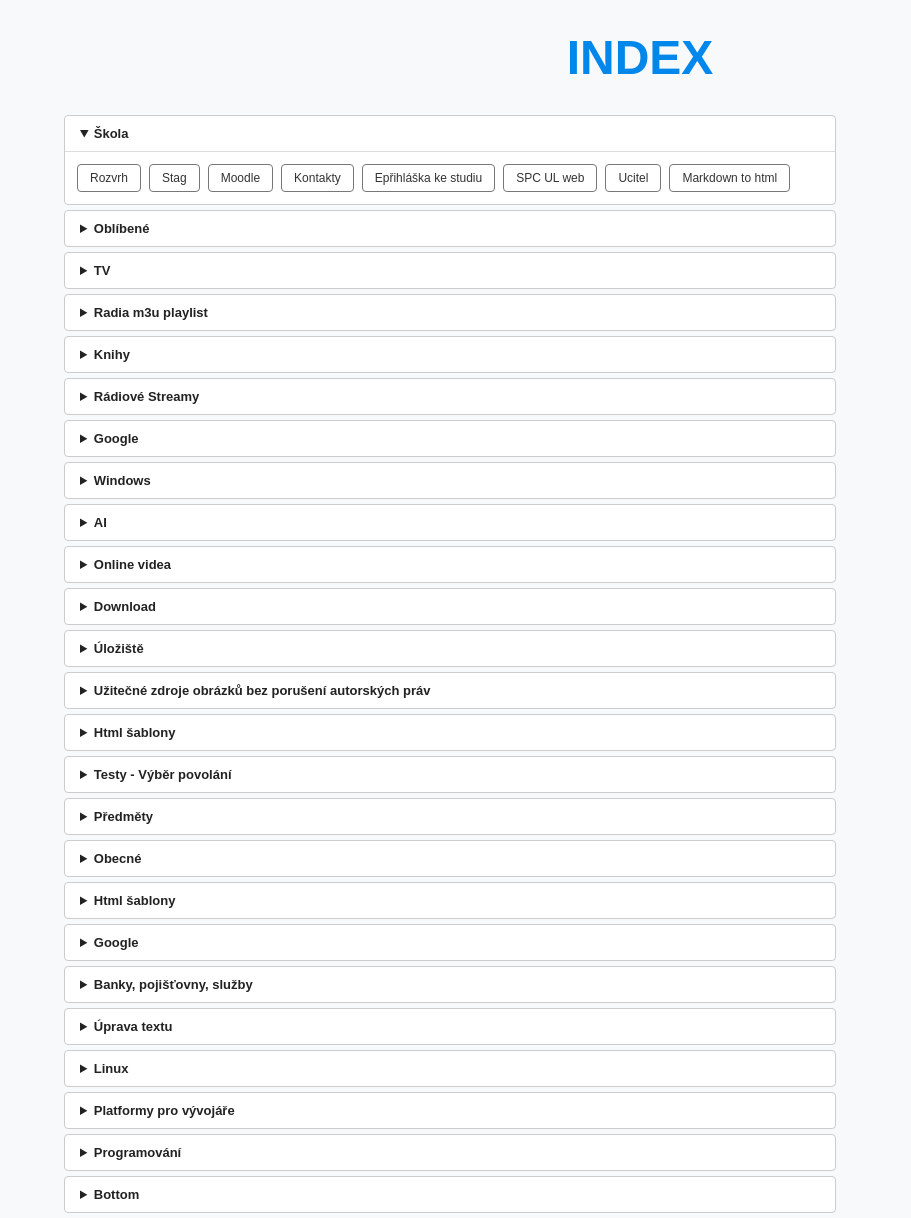
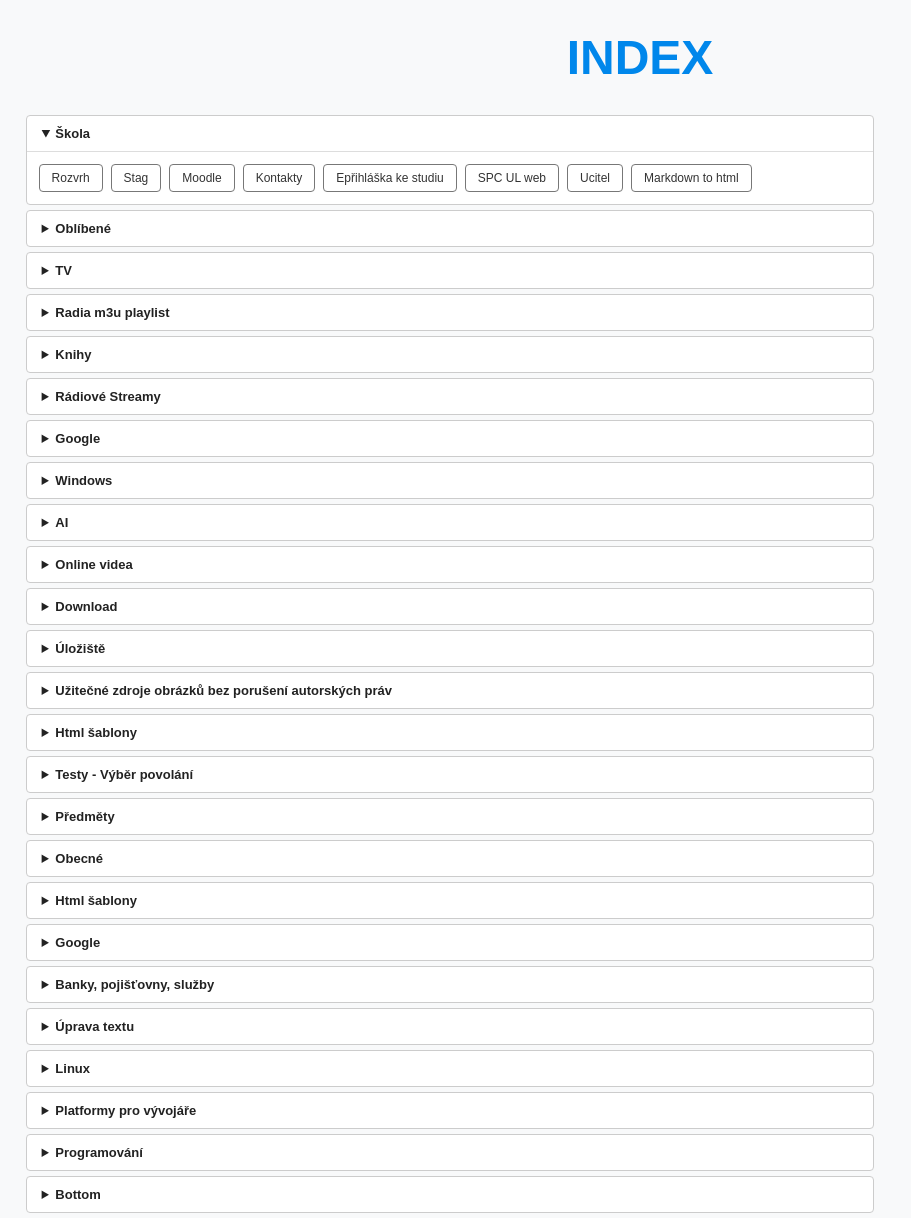
Before and after one commit to bedjan/bedjan.github.io, a Jekyll site: the page built from index.md, in a window 1280 px wide. Shown: the whole page, without its empty margins (0-911 px from the left). Built offline with Jekyll 4.4.1, drawn with Linux system fonts in a browser that asks for light colours.

Commit message:
Update default.html

```diff
--- a/_layouts/default.html
+++ b/_layouts/default.html
@@ -30,8 +30,8 @@
             width: 100%;
             max-width: 900px;      /* Maximální šířka řádku pro dobrou čitelnost */
             margin-left: 0;        /* Zarovnání bloku k levému okraji */
-            padding-left: 5%;      /* Malé responzivní odsazení od levého okraje (cca 20-30px) */
-            padding-right: 5%;     /* Odsazení od pravého okraje pro mobily */
+            padding-left: 2%;      /* Malé responzivní odsazení od levého okraje (cca 20-30px) */
+            padding-right: 2%;     /* Odsazení od pravého okraje pro mobily */
             box-sizing: border-box; /* Aby padding nezvětšoval šířku nad 100% */
         }
 
```
